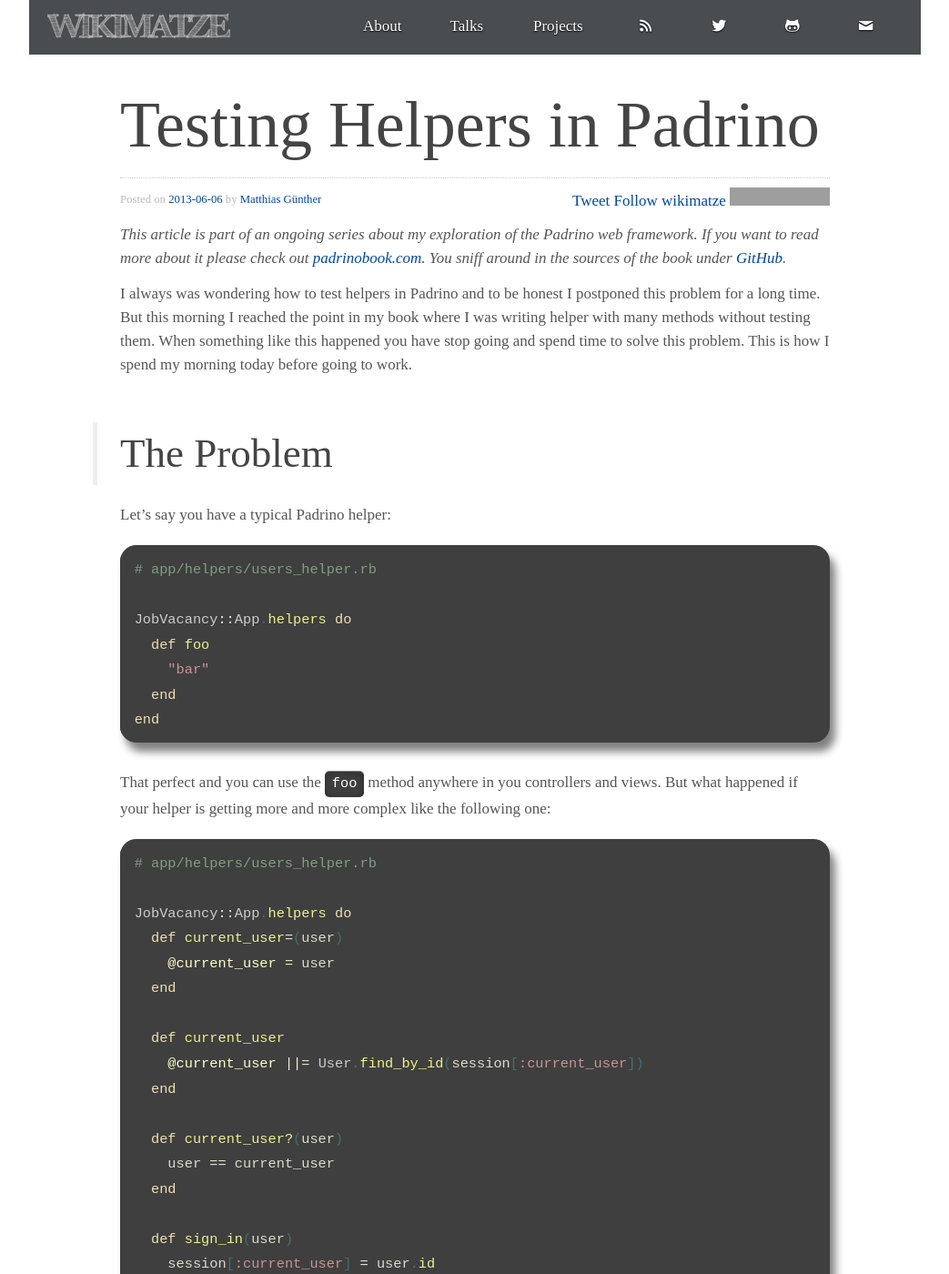
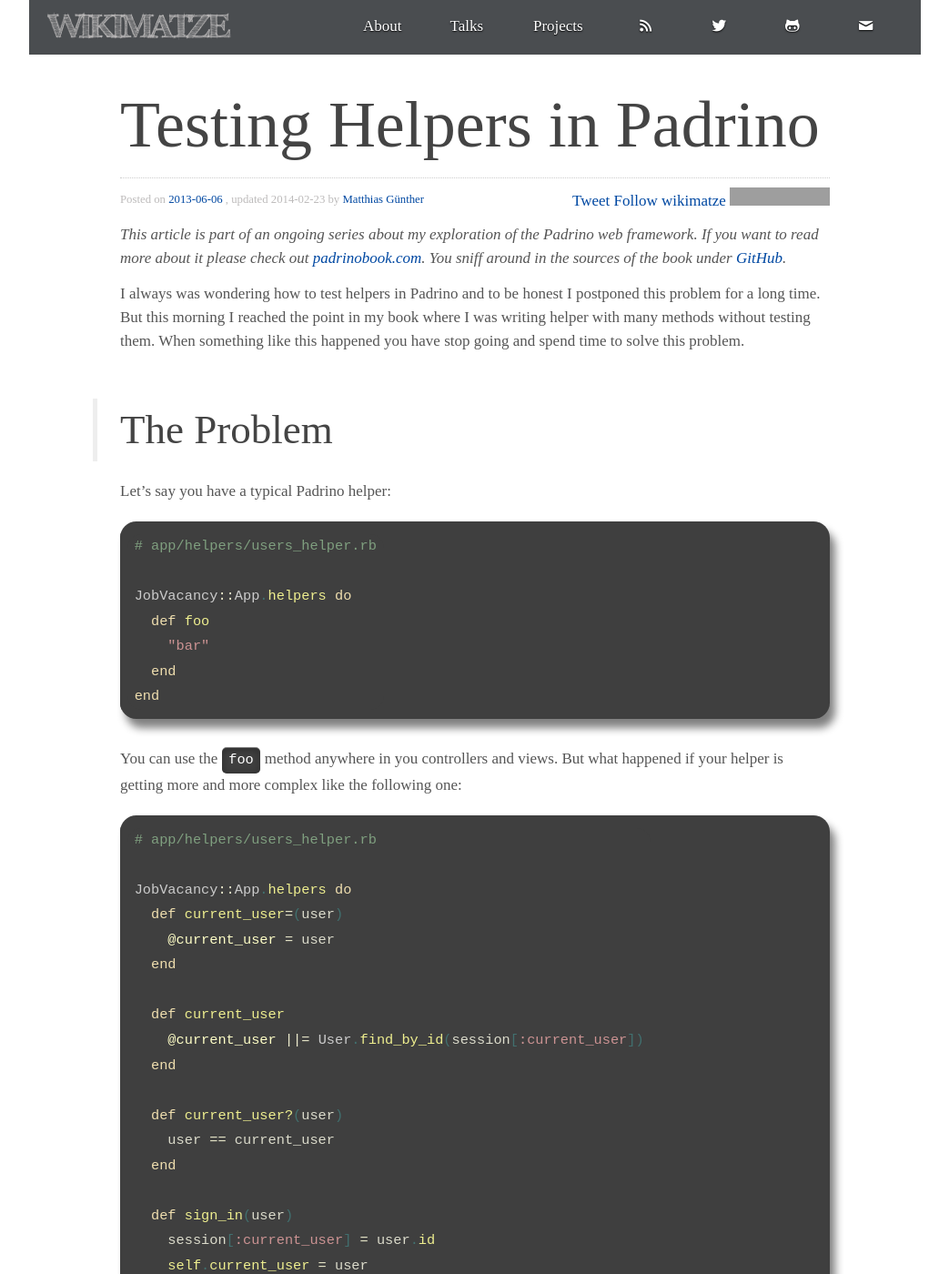
Before and after one commit to wikimatze/wikimatze.de, a Jekyll site: the page built from _posts/2013-06-06-testing-helpers-in-padrino.md, in a window 1280 px wide and 1400 px high. Shown: the whole window at 91% size, without its empty margins (118-1161 px from the left). Built offline with Jekyll 4.4.1, drawn with Linux system fonts in a browser that asks for light colours; nearby versions of some CDN libraries; some web fonts are replaced; Markdown is read by kramdown in place of the engine named in the settings; comment, search, counter and statistics services are not loaded; some of the changed text lies outside the part shown; grey boxes are pictures that could not be loaded.

Commit message:
Rework helps in padrino post

```diff
--- a/_posts/2013-06-06-testing-helpers-in-padrino.md
+++ b/_posts/2013-06-06-testing-helpers-in-padrino.md
@@ -2,13 +2,15 @@
 layout: post
 title: Testing Helpers in Padrino
 description: Testing Helpers in Padrino is hard but possible
+update: 2014-02-23
+categories: ['padrino', 'ruby', 'programming']
 ---
+
 {% include leanpub.html %}
 
 I always was wondering how to test helpers in Padrino and to be honest I postponed this problem for a long time. But
 this morning I reached the point in my book where I was writing helper with many methods without testing them. When
-something like this happened you have stop going and spend time to solve this problem. This is how I spend my morning
-today before going to work.
+something like this happened you have stop going and spend time to solve this problem.
 
 
 ## The Problem
@@ -17,6 +19,7 @@ Let's say you have a typical Padrino helper:
 
 
 {% highlight ruby %}
+
 # app/helpers/users_helper.rb
 
 JobVacancy::App.helpers do
@@ -28,7 +31,7 @@ end
 {% endhighlight %}
 
 
-That perfect and you can use the `foo` method anywhere in you controllers and views. But what happened if your helper
+You can use the `foo` method anywhere in you controllers and views. But what happened if your helper
 is getting more and more complex like the following one:
 
 
@@ -143,8 +146,7 @@ JobVacancy::App.helpers UsersHelper
 {% endhighlight %}
 
 
-You can still use the `foo` method everywhere in your views and controller. But now you've got a big plus. You can test
-it.
+You can still use the `foo` method everywhere in your views and controller. But now you've got a big plus. You can test it.
 
 
 ## Prepare the Spec
@@ -211,5 +213,4 @@ $ rspec spec/app/helpers
 {% endhighlight %}
 
 
-I'm quiet sure that there is a better way to write the spec. If you know a way, please let me know and I'll mark your
-idea as a reference to this post.
+I'm quiet sure that there is a better way to write the spec. If you know a way, please let me know.
```
